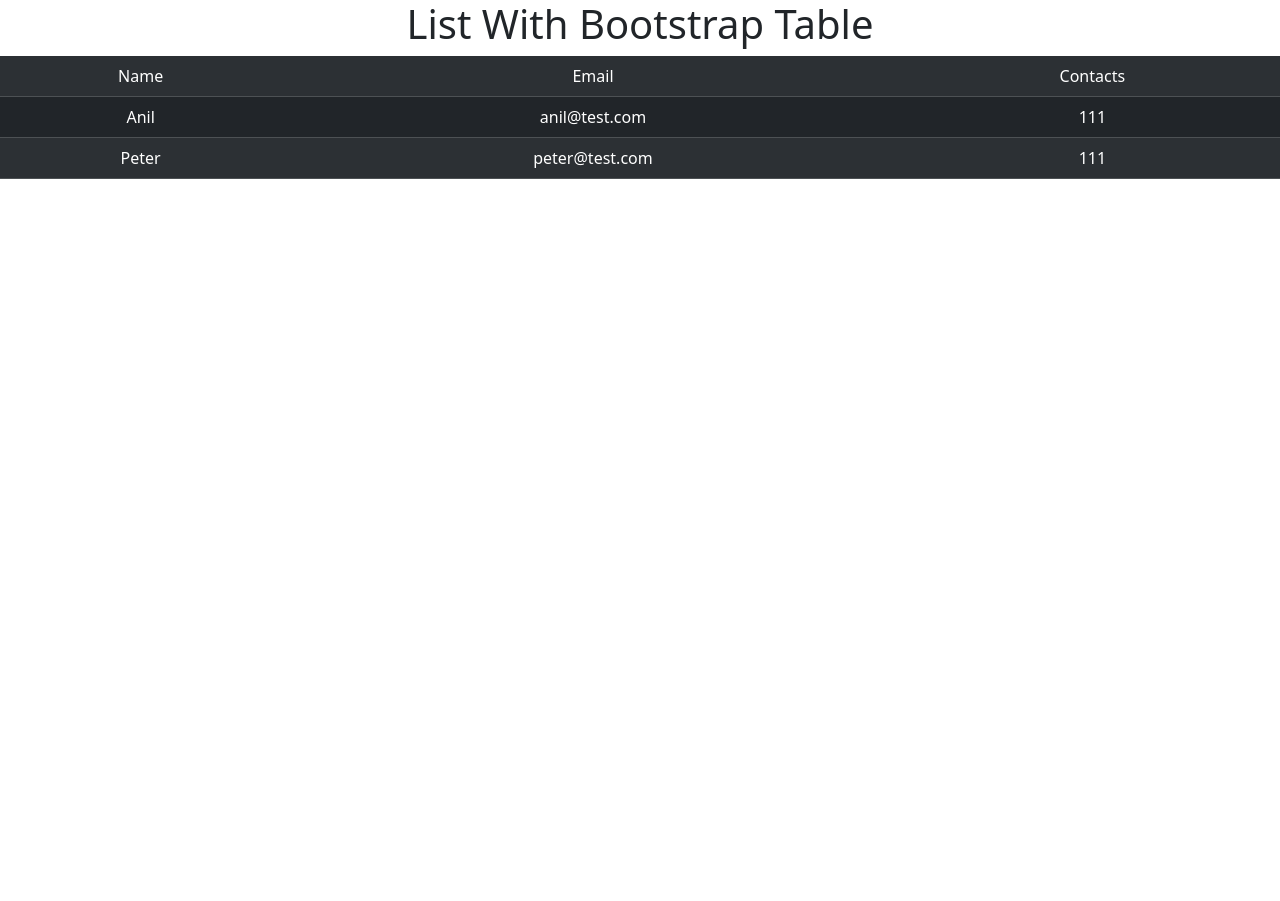
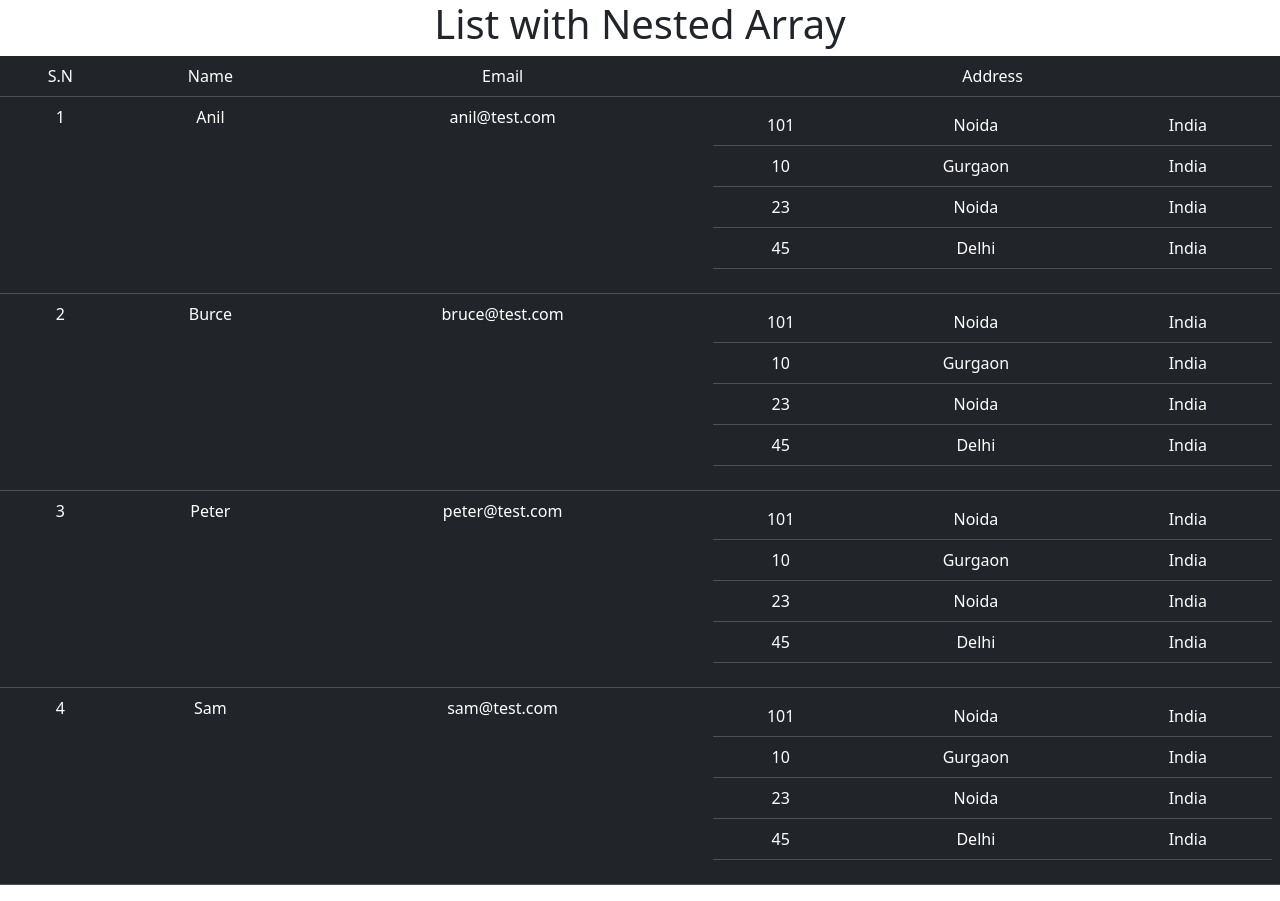
Before and after one commit to NayakVandana/React_js, a React (Create React App) app in the folder blog/: page / in a window 1280 px wide. Before the commit the page ends 800 px from the top, so only its background shows below. Built offline with nearby package versions, Linux system fonts and the light colour scheme.

Commit message:
nested list

```diff
--- a/blog/src/App.js
+++ b/blog/src/App.js
@@ -1,35 +1,82 @@
 import './App.css';
 import React from 'react'
-import {Table} from 'react-bootstrap'
+import { Table } from 'react-bootstrap'
 function App() {
   const users = [
-    { name: 'Anil', email: 'anil@test.com', contact: '111' },
-    { name: 'Burce', email: 'bruce@test.com', contact: '222' },
-    { name: 'Peter', email: 'peter@test.com', contact: '111' },
-    { name: 'Sam', email: 'sam@test.com', contact: '777' },
+    {
+      name: 'Anil', email: 'anil@test.com', address: [
+        { hm: '101', city: 'Noida', country: 'India' },
+        { hm: '10', city: 'Gurgaon', country: 'India' },
+        { hm: '23', city: 'Noida', country: 'India' },
+        { hm: '45', city: 'Delhi', country: 'India' },
+      ]
+    },
+    {
+      name: 'Burce', email: 'bruce@test.com', address: [
+        { hm: '101', city: 'Noida', country: 'India' },
+        { hm: '10', city: 'Gurgaon', country: 'India' },
+        { hm: '23', city: 'Noida', country: 'India' },
+        { hm: '45', city: 'Delhi', country: 'India' },
+      ]
+    },
+    {
+      name: 'Peter', email: 'peter@test.com', address: [
+        { hm: '101', city: 'Noida', country: 'India' },
+        { hm: '10', city: 'Gurgaon', country: 'India' },
+        { hm: '23', city: 'Noida', country: 'India' },
+        { hm: '45', city: 'Delhi', country: 'India' },
+      ]
+    },
+    {
+      name: 'Sam', email: 'sam@test.com', address: [
+        { hm: '101', city: 'Noida', country: 'India' },
+        { hm: '10', city: 'Gurgaon', country: 'India' },
+        { hm: '23', city: 'Noida', country: 'India' },
+        { hm: '45', city: 'Delhi', country: 'India' },
+      ]
+    },
   ]
   return (
     <div className="App">
-      <h1>List With Bootstrap Table</h1>
-      <Table striped variant="dark" >
+      <h1>List with Nested Array</h1>
+      <Table variant="dark"  >
         <tbody>
           <tr>
+          <td>S.N</td>
             <td>Name</td>
             <td>Email</td>
-          <td>Contacts</td>
+            <td>Address</td>
           </tr>
           {
             users.map((item,i)=>
-          item.contact==='111'?
             <tr key={i}>
+               <td>{i+1}</td>
             <td>{item.name}</td>
           <td>{item.email}</td>
-        <td>{item.contact}</td>
-        </tr>:null
+            <td>
+              {/*  */}
+              <Table variant="dark"  >
+        <tbody>
+              {
+                item.address.map((data)=>
+
+                <tr>
+                  <td>{data.hm}</td>
+                  <td>{data.city}</td>
+                  <td>{data.country}</td>
+                </tr>
                 )
               }
               </tbody>
               </Table>
+              {/*  */}
+            </td>
+          </tr>
+          )
+          }
+        </tbody>
+      </Table>
+
     </div>
   );
 }
```
Lines whose indentation alone changed are shown as unchanged.
